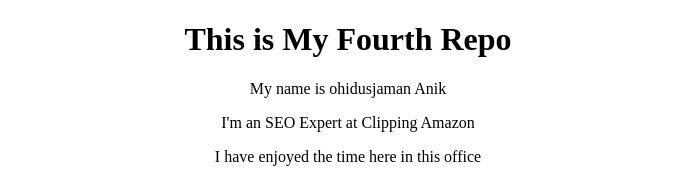
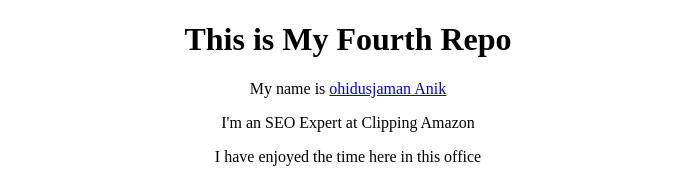
Before and after one commit to anik-clippingamazon/my-fourth-repo, a plain HTML site: page index.html in a window 1280 px wide. Shown: the top 170 px of the page, without its empty margins (292-987 px from the left). Drawn offline with Linux system fonts and the light colour scheme.

Commit message:
profile link added

```diff
--- a/index.html
+++ b/index.html
@@ -20,7 +20,7 @@
 <body>
 <div class="Introduction">
     <h1>This is My Fourth Repo</h1>
-    <p>My name is ohidusjaman Anik</p>
+    <p>My name is <a href="https://bd.linkedin.com/in/ohidusjaman-anik-a9a439216" target="blank" rel="noopener noreffer">ohidusjaman Anik</a></p>
     <p>I'm an SEO Expert at Clipping Amazon</p>
     <p>I have enjoyed the time here in this office</p>
     <p>You can contact with me by filling up this form</p>
```
